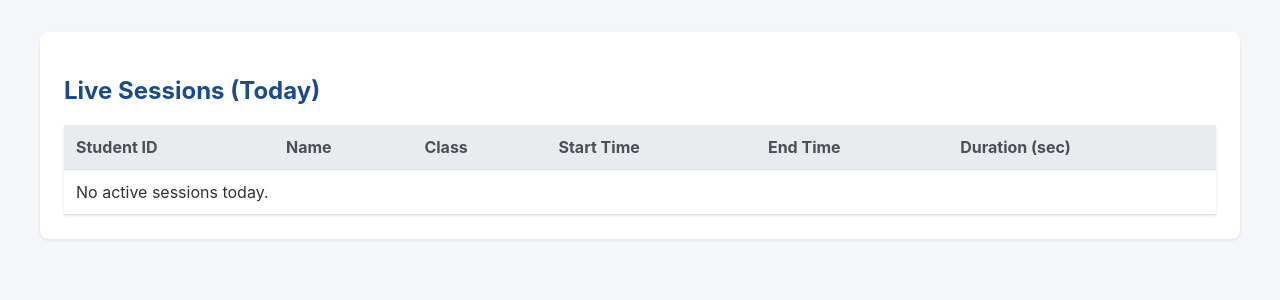
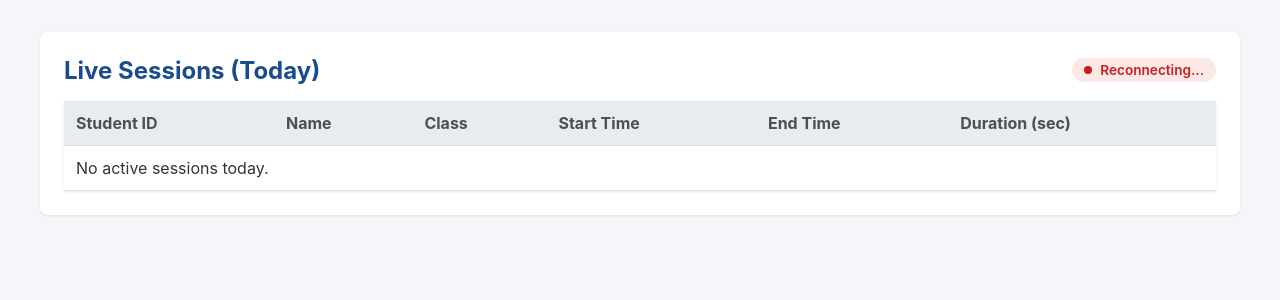
Before and after one commit to Harxshz7/TungaLibraryAttendenceManager, a FastAPI app: template web/templates/index.html in a window 1280 px wide. Shown: the part 101-401 px from the top of the page. Run offline with FastAPI, Linux system fonts and the light colour scheme; the template is opened without the code that fills it, so the values that code supplies are empty.

Commit message:
feat: implement FastAPI-based web dashboard with Server-Sent Events for live attendance updates

```diff
--- a/web/server.py
+++ b/web/server.py
@@ -2,11 +2,13 @@ import sqlite3
 import json
 import hashlib
 import secrets
+import asyncio
 from pathlib import Path
 from fastapi import FastAPI, Depends, HTTPException, status, Request
 from fastapi.security import HTTPBasic, HTTPBasicCredentials
 from fastapi.templating import Jinja2Templates
 from fastapi.staticfiles import StaticFiles
+from fastapi.responses import StreamingResponse
 
 # --- Patch the Database Connection to be Read-Only ---
 import models.database
@@ -66,6 +68,55 @@ def dashboard_home(request: Request, username: str = Depends(get_current_usernam
     sessions = get_live_sessions()
     return templates.TemplateResponse("index.html", {"request": request, "sessions": sessions})
 
+@app.get("/events/live-sessions")
+async def live_sessions_events(request: Request, username: str = Depends(get_current_username)):
+    async def event_generator():
+        last_signature = None
+        while True:
+            if await request.is_disconnected():
+                break
+
+            try:
+                sessions = get_live_sessions()
+                # Track structural changes: student_id, name, class, start_at, end_at, is_estimated
+                signature = [(s[0], s[1], s[2], s[3], s[4], s[6]) for s in sessions]
+
+                if signature != last_signature:
+                    last_signature = signature
+                    payload = [
+                        {
+                            "student_id": s[0],
+                            "name": s[1],
+                            "class": s[2],
+                            "start_at": s[3],
+                            "end_at": s[4] if s[4] else None,
+                            "duration_sec": s[5],
+                            "is_estimated": s[6]
+                        }
+                        for s in sessions
+                    ]
+                    yield f"data: {json.dumps(payload)}\n\n"
+                else:
+                    # Keep-alive ping comment
+                    yield ": ping\n\n"
+            except Exception:
+                break
+
+            try:
+                await asyncio.sleep(5)
+            except asyncio.CancelledError:
+                break
+
+    return StreamingResponse(
+        event_generator(),
+        media_type="text/event-stream",
+        headers={
+            "Cache-Control": "no-cache",
+            "Connection": "keep-alive",
+            "X-Accel-Buffering": "no"
+        }
+    )
+
 @app.get("/history")
 def history_view(request: Request, student_id: str = "", username: str = Depends(get_current_username)):
     from datetime import datetime, timedelta
--- /dev/null
+++ b/web/static/live-refresh.js
@@ -0,0 +1,77 @@
+(function() {
+    const tbody = document.getElementById("live-sessions-body");
+    const badge = document.getElementById("live-indicator");
+    const statusText = document.getElementById("live-status-text");
+
+    let eventSource = null;
+    let reconnectTimeout = null;
+
+    function escapeHtml(text) {
+        if (text === null || text === undefined) return "";
+        return String(text)
+            .replace(/&/g, "&amp;")
+            .replace(/</g, "&lt;")
+            .replace(/>/g, "&gt;")
+            .replace(/"/g, "&quot;")
+            .replace(/'/g, "&#039;");
+    }
+
+    function renderSessions(sessions) {
+        if (!tbody) return;
+        if (!sessions || sessions.length === 0) {
+            tbody.innerHTML = '<tr><td colspan="6">No active sessions today.</td></tr>';
+            return;
+        }
+
+        const html = sessions.map(s => {
+            const endDisplay = s.end_at ? escapeHtml(s.end_at) : '<span class="status-active">Active</span>';
+            const duration = s.duration_sec !== null && s.duration_sec !== undefined ? s.duration_sec : "";
+            return `<tr>
+                <td>${escapeHtml(s.student_id)}</td>
+                <td>${escapeHtml(s.name || "")}</td>
+                <td>${escapeHtml(s.class || "")}</td>
+                <td>${escapeHtml(s.start_at || "")}</td>
+                <td>${endDisplay}</td>
+                <td>${duration}</td>
+            </tr>`;
+        }).join("");
+
+        tbody.innerHTML = html;
+    }
+
+    function connect() {
+        if (eventSource) {
+            try {
+                eventSource.close();
+            } catch (e) {}
+        }
+
+        eventSource = new EventSource("/events/live-sessions");
+
+        eventSource.onopen = function() {
+            if (badge) badge.classList.remove("offline");
+            if (statusText) statusText.textContent = "Live";
+        };
+
+        eventSource.onmessage = function(event) {
+            try {
+                const data = JSON.parse(event.data);
+                renderSessions(data);
+            } catch (err) {
+                console.error("Failed to parse SSE live session data:", err);
+            }
+        };
+
+        eventSource.onerror = function() {
+            if (badge) badge.classList.add("offline");
+            if (statusText) statusText.textContent = "Reconnecting...";
+            eventSource.close();
+
+            clearTimeout(reconnectTimeout);
+            reconnectTimeout = setTimeout(connect, 3000);
+        };
+    }
+
+    // Initialize SSE connection on page load
+    connect();
+})();
--- a/web/static/style.css
+++ b/web/static/style.css
@@ -105,3 +105,64 @@ button {
 button:hover {
     background-color: #123463;
 }
+
+.card-header-row {
+    display: flex;
+    justify-content: space-between;
+    align-items: center;
+    margin-bottom: 0.5rem;
+}
+
+.card-header-row h2 {
+    margin: 0;
+}
+
+.live-badge {
+    display: inline-flex;
+    align-items: center;
+    gap: 8px;
+    padding: 4px 12px;
+    border-radius: 20px;
+    font-size: 0.85rem;
+    font-weight: 600;
+    background-color: #e6f4ea;
+    color: #137333;
+    transition: all 0.3s ease;
+}
+
+.live-badge.offline {
+    background-color: #fce8e6;
+    color: #c5221f;
+}
+
+.pulse-dot {
+    width: 8px;
+    height: 8px;
+    border-radius: 50%;
+    background-color: #137333;
+    box-shadow: 0 0 0 0 rgba(19, 115, 51, 0.7);
+    animation: pulse-animation 1.8s infinite;
+}
+
+.live-badge.offline .pulse-dot {
+    background-color: #c5221f;
+    box-shadow: none;
+    animation: none;
+}
+
+@keyframes pulse-animation {
+    0% {
+        box-shadow: 0 0 0 0 rgba(19, 115, 51, 0.7);
+    }
+    70% {
+        box-shadow: 0 0 0 8px rgba(19, 115, 51, 0);
+    }
+    100% {
+        box-shadow: 0 0 0 0 rgba(19, 115, 51, 0);
+    }
+}
+
+.status-active {
+    color: #137333;
+    font-weight: 600;
+}
--- a/web/templates/index.html
+++ b/web/templates/index.html
@@ -2,7 +2,13 @@
 
 {% block content %}
 <div class="card">
-    <h2>Live Sessions (Today)</h2>
+    <div class="card-header-row">
+        <h2>Live Sessions (Today)</h2>
+        <div id="live-indicator" class="live-badge" title="Connection status">
+            <span class="pulse-dot"></span>
+            <span id="live-status-text">Live</span>
+        </div>
+    </div>
     <table>
         <thead>
             <tr>
@@ -14,7 +20,7 @@
                 <th>Duration (sec)</th>
             </tr>
         </thead>
-        <tbody>
+        <tbody id="live-sessions-body">
             {% for session in sessions %}
             <tr>
                 <td>{{ session[0] }}</td>
@@ -32,4 +38,6 @@
         </tbody>
     </table>
 </div>
+
+<script src="/static/live-refresh.js"></script>
 {% endblock %}
```
Also changed, not shown: README.md, 2 other files.
